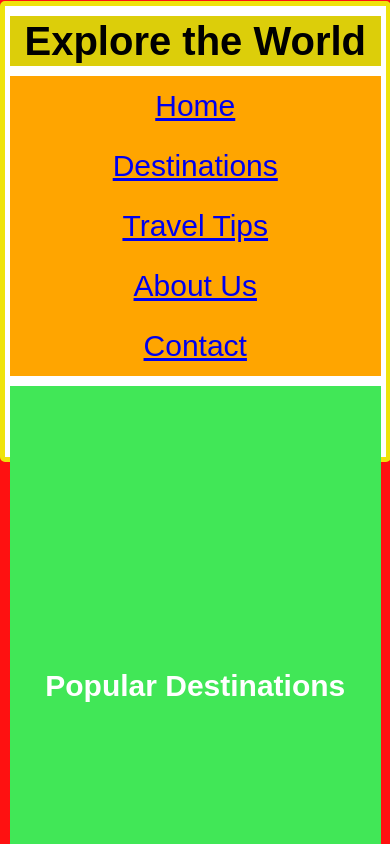
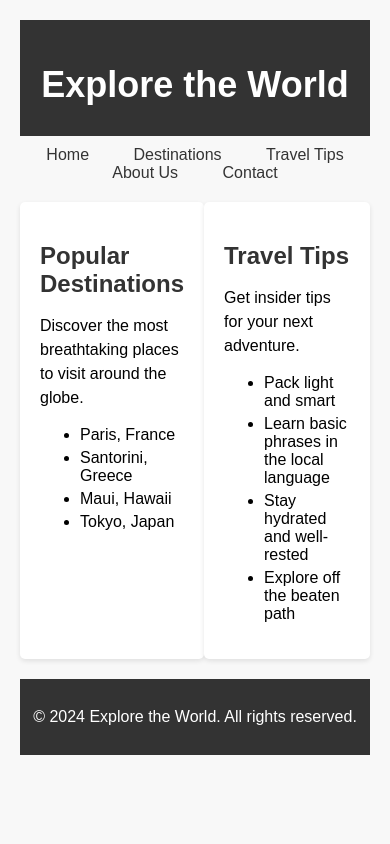
Before and after one commit to realbiiq/maq, a plain HTML site: page index.html in a window 390 px wide. Shown: the top 844 px of the page. Drawn offline with Linux system fonts and the light colour scheme.

Commit message:
Update style.css

```diff
--- a/css/style.css
+++ b/css/style.css
@@ -1,292 +1,94 @@
-/* Reglas de CSS para Maquetar una Pagina Basica con Estructura HTML5 y CSS*/
-/*Creado por Ing. Juancito Peña*/
-
-/* 1ERA Regla Marenes 0 a todo el Body y su contenido, iniciamos en cero todo*/
-
-* {
+/* Estilos generales */
+body {
+  font-family: Arial, sans-serif;
   margin: 0;
   padding: 0;
+  background-color: #f8f8f8;
 }
 
-/* 2DA Regla para el Body */
-
-body {
-  text-align: center;
-  font-family: Arial, Helvetica, sans-serif;
-  background-color: rgb(254, 17, 17);
+.container {
+  max-width: 1200px;
+  margin: 0 auto;
+  padding: 20px;
 }
 
-/* 3ERA Regla para el Contenedor de mi Pagina Web */
+header {
+  background-color: #333;
+  color: #fff;
+  text-align: center;
+  padding: 20px 0;
+}
 
-.container {
-  width: 70%;
-  height: 100%;
-  color: black;
-  margin: 0px auto;
+nav ul {
+  list-style-type: none;
+  padding: 0;
+  text-align: center;
+}
+
+nav ul li {
+  display: inline;
+  margin: 0 10px;
+}
+
+nav ul li a {
+  color: #333;
+  text-decoration: none;
+  padding: 10px;
+  transition: color 0.3s;
+}
+
+nav ul li a:hover {
+  color: #fff;
+  background-color: #333;
+}
+
+section {
+  display: flex;
+  justify-content: space-between;
+  margin-top: 20px;
+}
+
+article, aside {
+  flex: 1;
+  background-color: #fff;
+  padding: 20px;
   border-radius: 5px;
-  border: 5px solid #efe30a;
-  padding-left: 5px;
-  padding-right: 5px;
-  background-color: #ffffff;
-  margin-top: 10px;
+  box-shadow: 0 2px 5px rgba(0, 0, 0, 0.1);
+}
+
+footer {
+  background-color: #333;
+  color: #fff;
+  text-align: center;
+  padding: 10px 0;
+  margin-top: 20px;
+}
+
+/* Estilos específicos */
+h1 {
+  font-size: 36px;
   margin-bottom: 10px;
 }
 
-/* 4TA Regla para el Encabezado o Header */
-
-header{
-  color: black;
-  font-size: 20px;
-  text-align: center;
-  background-color:rgb(220, 206, 10);
-  width:100%;
-  height:100%;
-  line-height:50px;
-  margin-top: 10px;
+h2 {
+  font-size: 24px;
   margin-bottom: 10px;
+  color: #333;
 }
 
-/*5TA REGLA */
-
-nav{
-  font-size: 30px;
-  text-align: center;
-  line-height: 60px;
-  background-color:orange;
-  color: white;
+p {
+  font-size: 16px;
+  line-height: 1.5;
 }
 
-/* 6TA Regla */
-
-#contenido{
-  width:70%;
-  height:100%;
-  background-color: rgb(65, 231, 87);
-  float: left;
-  margin-bottom: 10px;
-  margin-top: 10px;
-  display: block;
-  margin-left: auto;
-  margin-right: auto;
-  text-align: center;
-  line-height:100px;
-}
-/* 7MA Regla */
-/*
-article{
-  width:95%;
-  color: white;
-  margin-top: 10px;
-  margin-bottom: 10px;
-  display: block;
-  margin-left: auto;
-  margin-right: auto;
-  text-align: center;
-  line-height:100px;
-  background-color: rgb(9, 136, 26);
-}
-*/
-/* 8VA Regla */
-
-#contenido h2{
-  font-size: 30px;
-  text-align: center;
-  line-height: 600px;
-  color: white;
-}
-
-/* 9NA Regla */
-
-aside{
-  width:29%;
-  height:600px;
-  background-color: green;
-  float: right;
-  margin-top: 10px;
-
-}
-
-/* 9NA Regla */
-
-aside h2{
-  font-size: 20px;
-  text-align: center;
-  line-height: 20px;
-  color: white;
-}
-
-
-aside img{
-width:95%;
-height:90%;
-background-color: green;
-float: right;
-margin: 0 auto;
-padding: 0 auto;
-}
-
-
-.clearfix{
-  clear: both;
-}
-
-/* Sectima Regla para el estiolo  del footer */
-
-footer{
-  background-color: #750984;
-  width: 100%;
-  height: 70px;
-  line-height: 70px;
-  text-align: center;
-  color: white;
-  border-top: 1px solid black;
-  font-size: 20px;
-  font-weight: bold;
-  margin-right: 10px;
+ul {
   margin-top: 10px;
 }
 
-
-/* 10MA Regla para el estilo del movil de 300 a 768  */
-
-@media (max-width: 768px) and (min-width: 300px) {
-
-/* 1ERA Regla Marenes 0 a todo el Body y su contenido, iniciamos en cero todo*/
-
-* {
-margin: 0;
-padding: 0;
+ul li {
+  margin-bottom: 5px;
 }
 
-/* 2DA Regla para el Body */
-
-body {
-text-align: center;
-font-family: Arial, Helvetica, sans-serif;
-background-color: rgb(254, 17, 17);
+ul li:last-child {
+  margin-bottom: 0;
 }
-
-/* 3ERA Regla para el Contenedor de mi Pagina Web */
-
-.container {
-width: 95%;
-height: 100%;
-color: black;
-margin: 0px auto;
-border-radius: 5px;
-border: 5px solid #efe30a;
-padding-left: 5px;
-padding-right: 5px;
-background-color: #ffffff;
-margin-top: 1px;
-margin-bottom: 1px;
-}
-
-/*5TA REGLA */
-
-nav{
-font-size: 30px;
-text-align: center;
-line-height: 60px;
-background-color:orange;
-color: white;
-}
-
-/* 6TA Regla */
-
-#contenido{
-width:100%;
-height:100%;
-background-color: rgb(65, 231, 87);
-float: left;
-margin-bottom: 10px;
-margin-top: 10px;
-display: block;
-margin-left: auto;
-margin-right: auto;
-text-align: center;
-line-height:100px;
-}
-
-aside{
-width:100%;
-height:600px;
-background-color: green;
-float: right;
-margin-top: 10px;
-
-}
-
-
-
-/* 10MA Regla para el estilo del movil de 300 a 768  */
-
-@media (max-width: 1024px) and (min-width: 769px) {
-
-/* 1ERA Regla Marenes 0 a todo el Body y su contenido, iniciamos en cero todo*/
-
-* {
-  margin: 0;
-  padding: 0;
-}
-
-/* 2DA Regla para el Body */
-
-body {
-  text-align: center;
-  font-family: Arial, Helvetica, sans-serif;
-  background-color: rgb(254, 17, 17);
-}
-
-/* 3ERA Regla para el Contenedor de mi Pagina Web */
-
-.container {
-  width: 95%;
-  height: 100%;
-  color: black;
-  margin: 0px auto;
-  border-radius: 5px;
-  border: 5px solid #efe30a;
-  padding-left: 5px;
-  padding-right: 5px;
-  background-color: #ffffff;
-  margin-top: 1px;
-  margin-bottom: 1px;
-}
-
-/*5TA REGLA */
-
-nav{
-  font-size: 30px;
-  text-align: center;
-  line-height: 60px;
-  background-color:orange;
-  color: white;
-}
-
-/* 6TA Regla */
-
-#contenido{
-  width:100%;
-  height:100%;
-  background-color: rgb(65, 231, 87);
-  float: left;
-  margin-bottom: 10px;
-  margin-top: 10px;
-  display: block;
-  margin-left: auto;
-  margin-right: auto;
-  text-align: center;
-  line-height:100px;
-}
-
-aside{
-  width:100%;
-  height:600px;
-  background-color: green;
-  float: right;
-  margin-top: 10px;
-
-}
-}
-}
```
